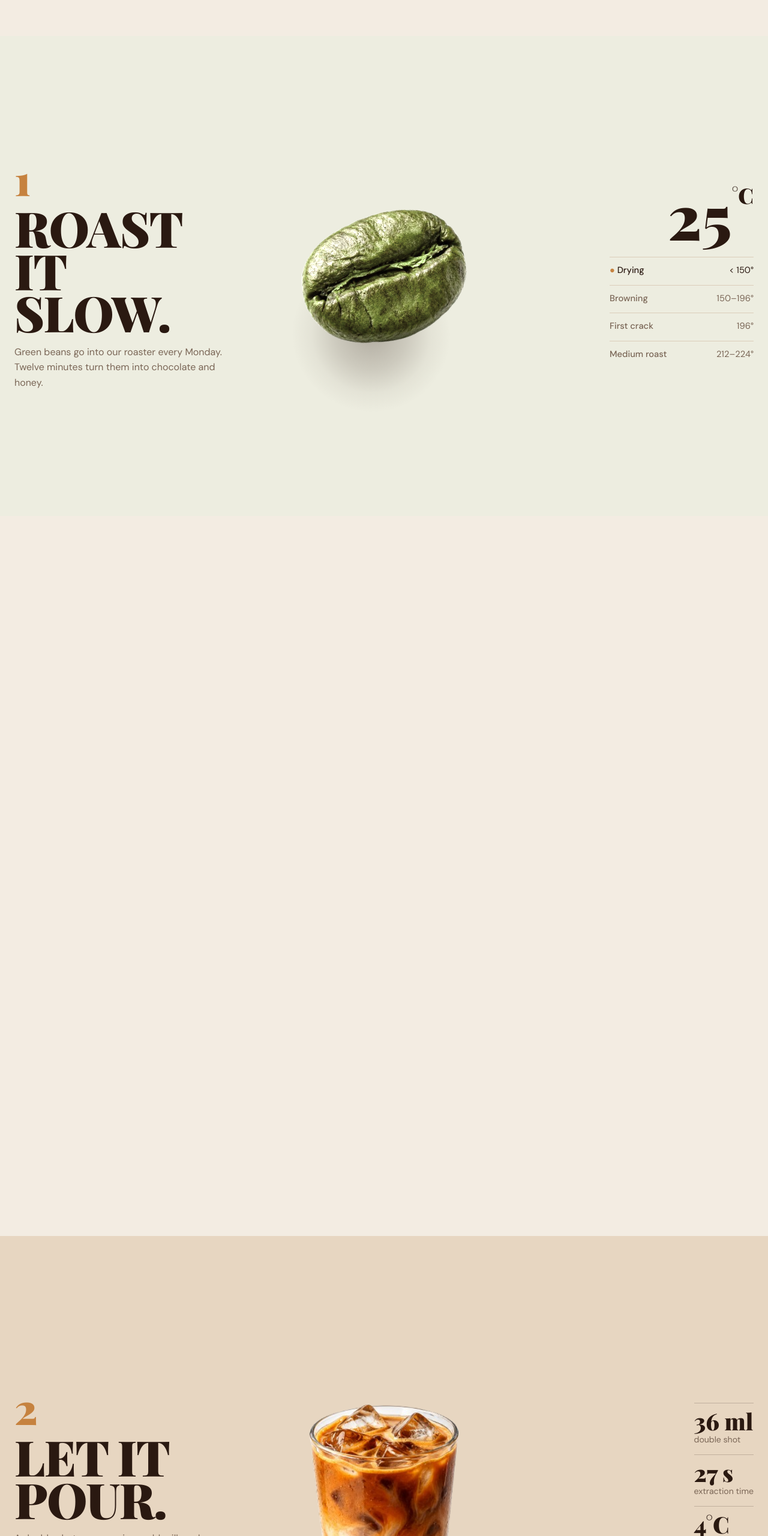
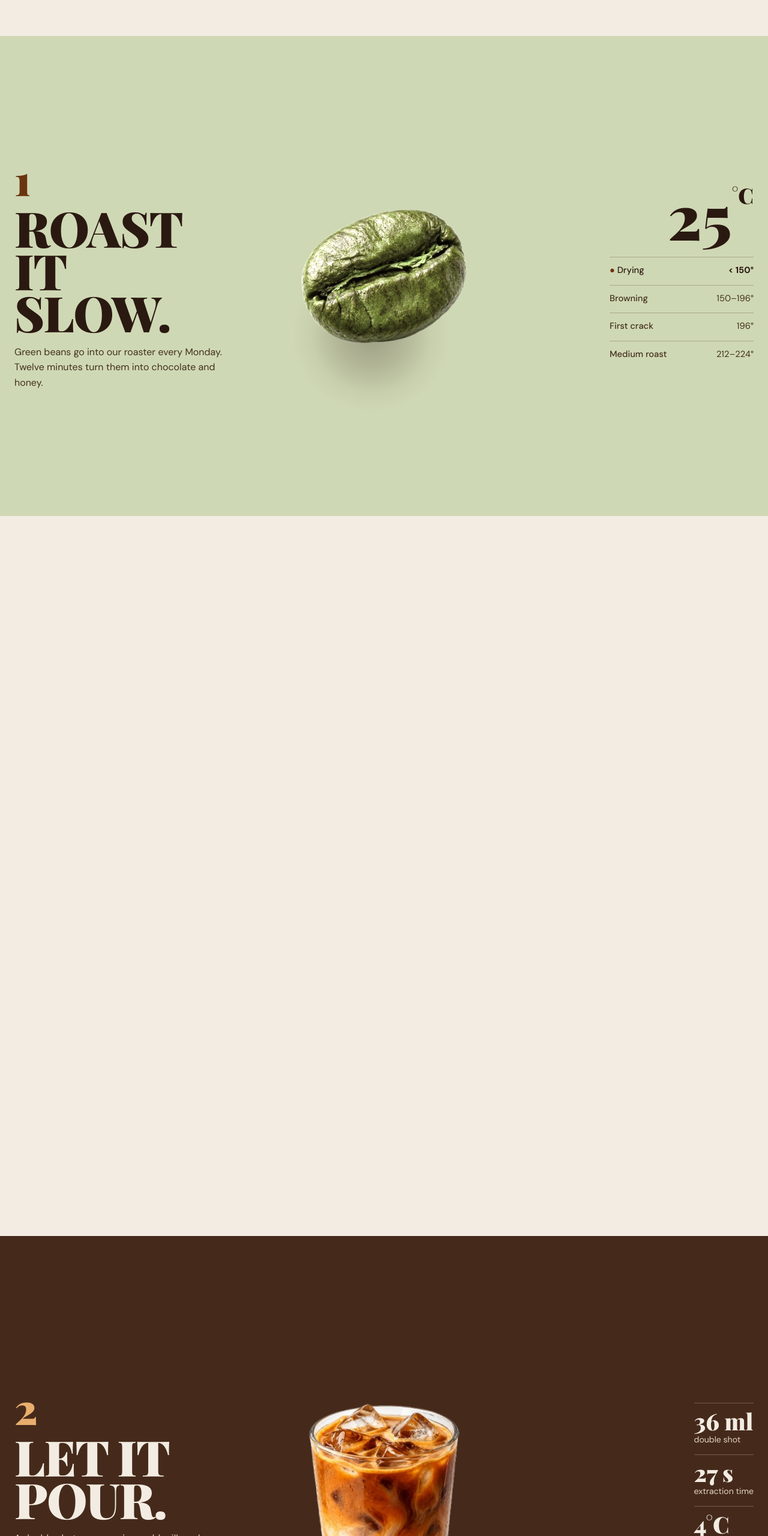
Before and after one commit to KarmaYoezer194/home-coffee, a plain HTML site: page index.html in a window 1280 px wide. Shown: the part 1613-4173 px from the top of the page at 60% size. Drawn offline with nearby package versions, Linux system fonts and the light colour scheme.

Commit message:
Add distinct section colours and LINE contact link
Give the roast and pour sections their own backgrounds so the first
three sections are clearly separated. Add the maker's LINE link to the
footer and stop the decorative footer text from blocking clicks on it.

Co-Authored-By: Claude Opus 5.5 <noreply@anthropic.com>

```diff
--- a/index.html
+++ b/index.html
@@ -132,7 +132,12 @@ html[lang="th"] .ch-copy h2 { font-size: clamp(2.2rem, 4.4vw, 3.8rem); }
 }
 
 /* Roast */
-.roast { background: #EDEDE0; }
+.roast { background: #CFD8B4; }
+.roast .ch-copy .step { color: #6B3410; }
+.roast .ch-copy p, .roast .stages li { color: #43301F; }
+.roast .stages li { border-top-color: rgba(42,25,17,.24); }
+.roast .stages li.on { color: var(--espresso); font-weight: 700; }
+.roast .stages li.on b::before { color: #6B3410; }
 .roast-bean { width: clamp(200px, 24vw, 340px); aspect-ratio: 200 / 260; transform: rotate(12deg); }
 .roast-bean > svg, .roast-bean > img { filter: hue-rotate(52deg) saturate(.55) brightness(1.45); }
 .temp { font-family: var(--font-display); font-weight: 900; font-size: clamp(4rem, 8vw, 7rem); line-height: 1; font-variant-numeric: tabular-nums; text-align: right; }
@@ -145,13 +150,16 @@ html[lang="th"] .ch-copy h2 { font-size: clamp(2.2rem, 4.4vw, 3.8rem); }
 @media (max-width: 900px) { .temp { text-align: left; } }
 
 /* Pour */
-.pour { background: var(--latte); }
+.pour { background: #452A1B; color: var(--cream); }
+.pour .ch-copy .step { color: #E8AE6E; }
+.pour .ch-copy p { color: #E3D3C1; }
+.pour .pour-glass { --shadow-strength: .7; }
 .pour-stage { position: relative; width: min(clamp(220px, 22vw, 320px), calc(clamp(460px, 78svh, 640px) / 1.7)); aspect-ratio: 200 / 340; }
 .pour-glass { position: absolute; left: 0; right: 0; bottom: 0; aspect-ratio: 200 / 340; z-index: 2; }
 .facts-mini { display: grid; gap: 14px; }
-.facts-mini div { border-top: 1px solid rgba(42,25,17,.2); padding-top: 10px; display: grid; }
+.facts-mini div { border-top: 1px solid rgba(243,236,226,.26); padding-top: 10px; display: grid; }
 .facts-mini b { font-family: var(--font-display); font-weight: 900; font-size: 2.4rem; line-height: 1; }
-.facts-mini span { color: var(--muted); font-size: .88rem; }
+.facts-mini span { color: #E3D3C1; font-size: .88rem; }
 
 /* Ingredients */
 .ingred { background: var(--cream); height: auto; min-height: 100svh; padding: 90px 0; }
@@ -240,7 +248,7 @@ footer.site { background: var(--espresso); color: #CDBBA8; padding: 70px 0 120px
 .foot p { font-size: .9rem; }
 .made-by { border: 1.5px dashed #8C6A4E; border-radius: 20px; padding: 18px 22px; max-width: 420px; display: grid; gap: 6px; font-size: .9rem; }
 .made-by strong { font-family: var(--font-display); font-size: 1.4rem; color: #fff; text-transform: none; }
-.giant { font-family: var(--font-display); font-weight: 900; font-size: clamp(8rem, 30vw, 26rem); line-height: .78; letter-spacing: -0.03em; color: #3A251A; margin-top: 50px; }
+.giant { font-family: var(--font-display); font-weight: 900; font-size: clamp(8rem, 30vw, 26rem); line-height: .78; letter-spacing: -0.03em; color: #3A251A; margin-top: 50px; pointer-events: none; }
 
 .actionbar { position: fixed; left: 12px; right: 12px; bottom: 12px; z-index: 50; display: none; grid-template-columns: repeat(3, 1fr); gap: 6px; background: rgba(42,25,17,.94); backdrop-filter: blur(10px); border-radius: 999px; padding: 6px; }
 .actionbar button { font: 700 .84rem var(--font-body); border: 0; border-radius: 999px; padding: 12px 6px; display: flex; justify-content: center; align-items: center; gap: 6px; cursor: pointer; background: transparent; color: var(--cream); }
@@ -476,7 +484,7 @@ footer.site { background: var(--espresso); color: #CDBBA8; padding: 70px 0 120px
       <div><p style="color:#fff;font-weight:700">HOM · หอม coffee</p><p>12 Hom Lane, Ari, Bangkok · LINE @homcoffee · IG @hom.ari</p></div>
       <div class="made-by" id="made-by"><strong data-th="อยากได้เว็บแบบนี้ให้ร้านคุณ?">Want a website like this for your café?</strong>
         <span data-th="เมนู เวลาเปิด Google Maps และปุ่ม LINE พร้อมใช้ในไม่กี่วัน">Menu, hours, Google Maps and LINE booking, ready in a few days.</span>
-        <span style="color:#fff">[Your name] · LINE [your LINE ID]</span></div>
+        <a href="https://line.me/ti/p/~karmadyoezer" target="_blank" rel="noopener" style="color:#fff">Karma Yoezer · LINE karmadyoezer</a></div>
     </div>
     <div class="giant" aria-hidden="true">HOM.</div>
   </div>
@@ -655,7 +663,7 @@ footer.site { background: var(--espresso); color: #CDBBA8; padding: 70px 0 120px
     gsap.timeline({ scrollTrigger: { trigger: c.desktop ? "#roast" : "#roast .ch-art", start: c.desktop ? "top top" : "top 85%", end: c.desktop ? "+=150%" : "bottom 40%", scrub: 0.6, pin: c.desktop, onUpdate: function (s) { setTemp(s.progress); } } })
       .fromTo("#roast-bean > svg, #roast-bean > img", { filter: "hue-rotate(52deg) saturate(.55) brightness(1.45)" }, { filter: "hue-rotate(0deg) saturate(1.1) brightness(.92)", ease: "none" }, 0)
       .fromTo("#roast-bean", { rotation: 12, scale: .9 }, { rotation: -8, scale: 1.05, ease: "none" }, 0)
-      .fromTo("#roast", { backgroundColor: "#EDEDE0" }, { backgroundColor: "#E6D3BE", ease: "none" }, 0);
+      .fromTo("#roast", { backgroundColor: "#CFD8B4" }, { backgroundColor: "#DFA76C", ease: "none" }, 0);
 
     /* Pour: glass rises into place */
     gsap.timeline({ scrollTrigger: { trigger: c.desktop ? "#pour" : "#pour-stage", start: c.desktop ? "top top" : "top 85%", end: c.desktop ? "+=140%" : "center 55%", scrub: 0.6, pin: c.desktop } })
```
